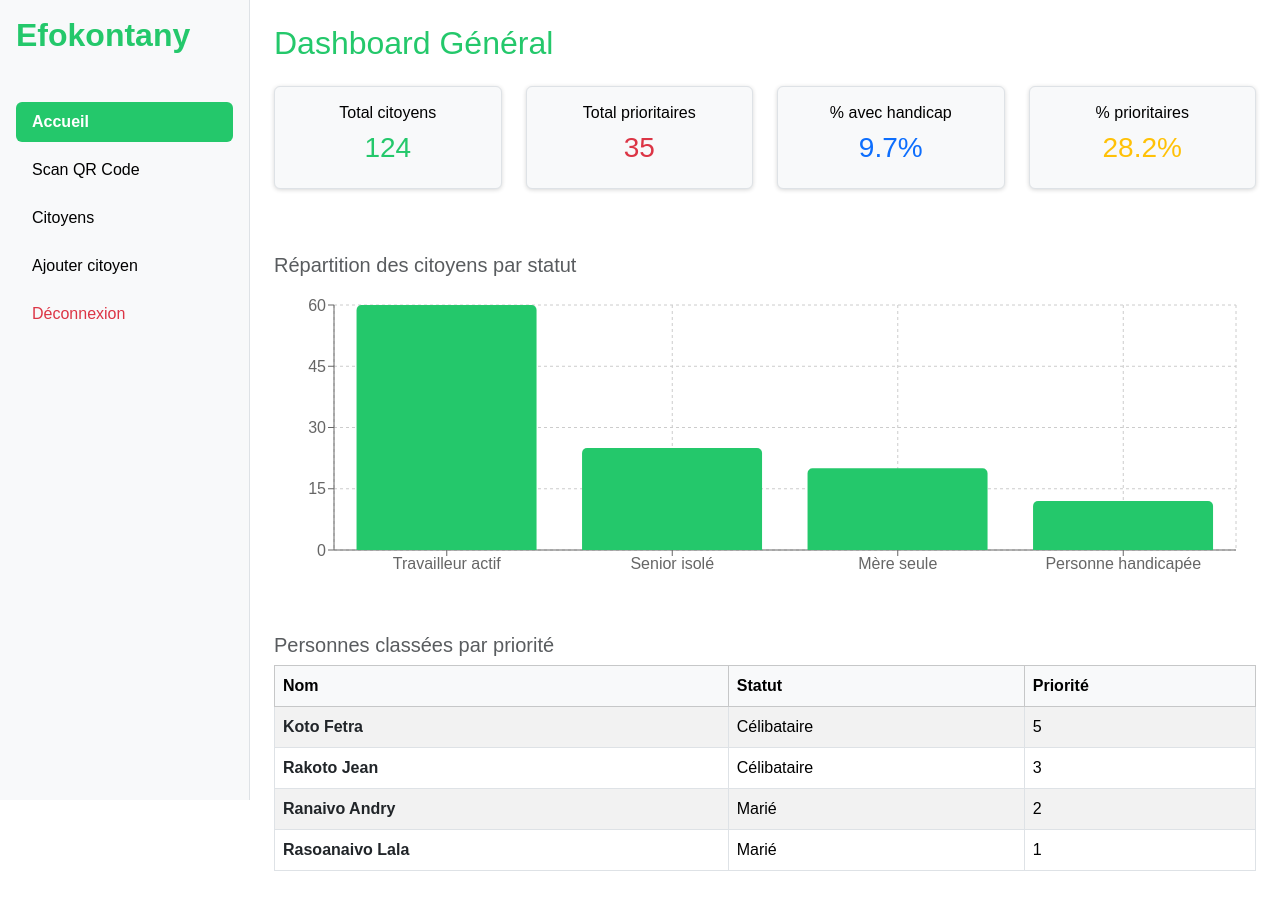
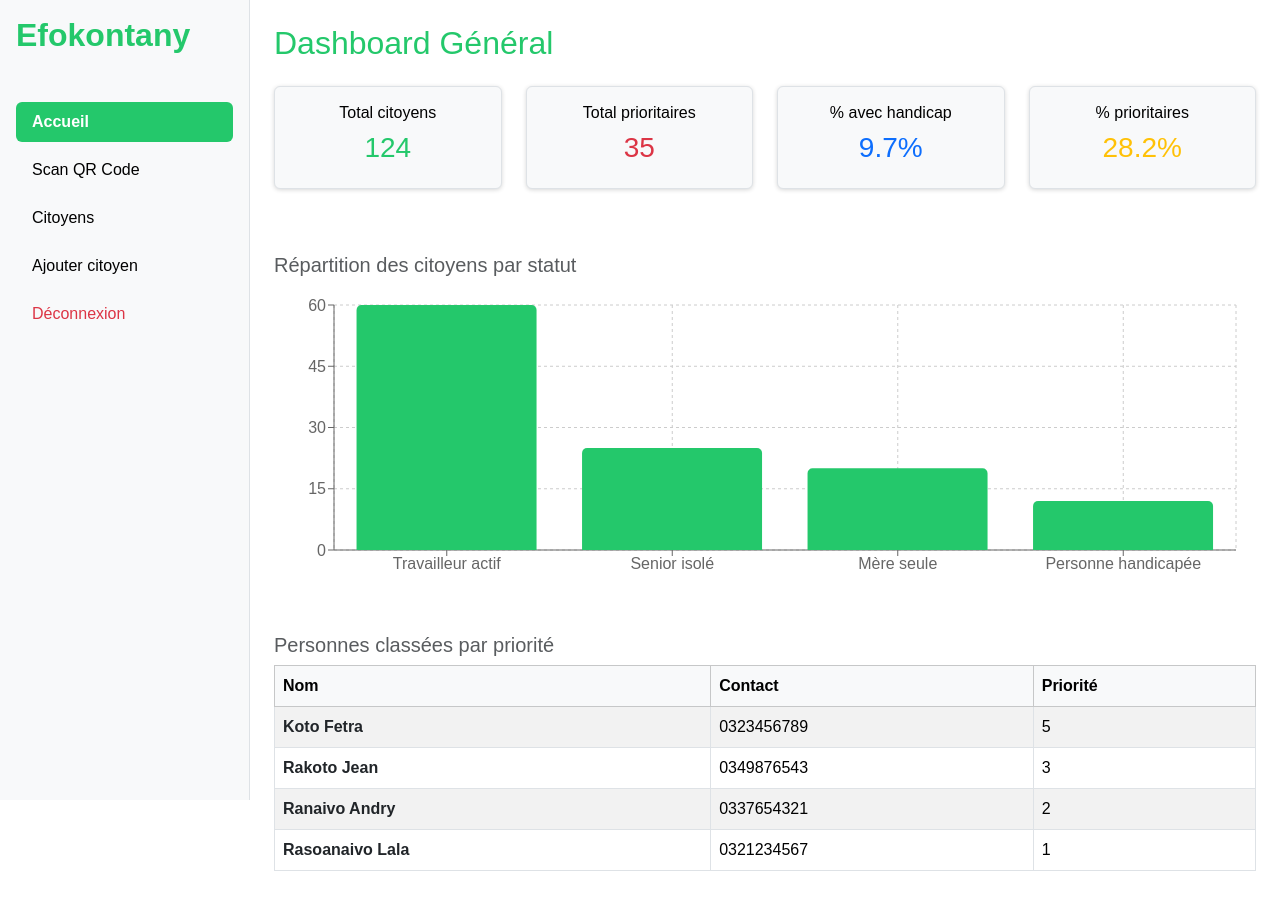
Before and after one commit to NomenyMitia4/efokontany, a Next.js app in the folder frontend/: page /dashboard in a window 1280 px wide. Built offline with nearby package versions, Linux system fonts and the light colour scheme.

Commit message:
fix status form

```diff
--- a/frontend/src/app/dashboard/citoyens/ajouter/page.js
+++ b/frontend/src/app/dashboard/citoyens/ajouter/page.js
@@ -89,7 +89,11 @@ const AjouterCitoyen = () => {
               <label className="form-label">Statut civil</label>
               <select name="statut" className="form-select" value={form.statut} onChange={handleChange} required>
                 <option value="Célibataire">Célibataire</option>
-                <option value="Marié">Marié</option>
+                <option value="Marié">Marié(e)</option>
+                <option value="Divorcé">Divorcé(e)</option>
+                <option value="Veuf">Veuf(ve)</option>
+                <option value="UnionLibre">Union libre</option>
+                <option value="Séparé(e)">Séparé(e)</option>
               </select>
             </div>
             <div className="mb-3 col-md-6">
--- a/frontend/src/components/CitoyenTable.js
+++ b/frontend/src/components/CitoyenTable.js
@@ -78,7 +78,7 @@ const CitoyenTable = () => {
         <thead className="table-light">
           <tr>
             <th>Nom</th>
-            <th>Statut</th>
+            <th>Contact</th>
             <th>Priorité</th>
           </tr>
         </thead>
@@ -93,7 +93,7 @@ const CitoyenTable = () => {
                   {c.nom}{" "}{c.prenom}
                 </Link>
               </td>
-              <td>{c.statut}</td>
+              <td>{c.contact}</td>
               <td>{c.priorité}</td>
             </tr>
           ))}
```
